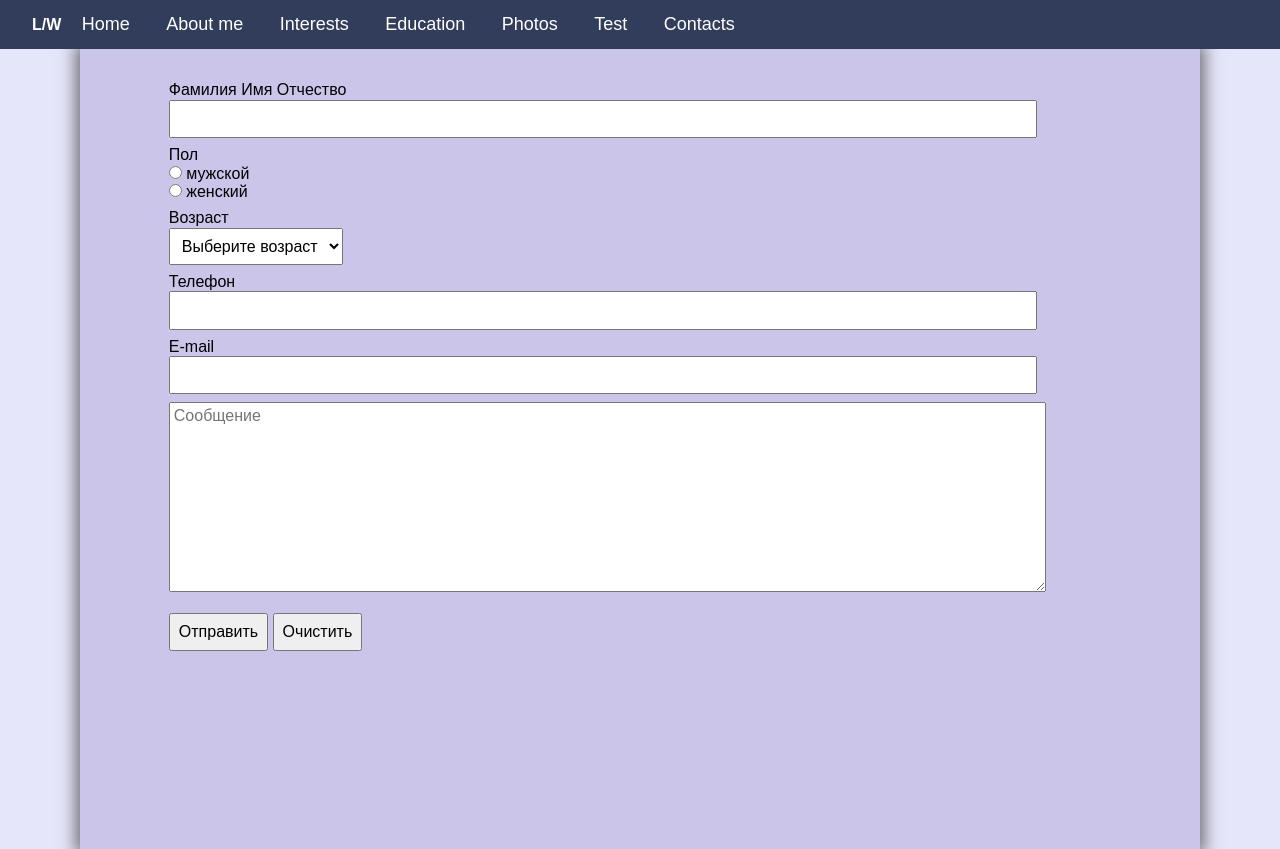
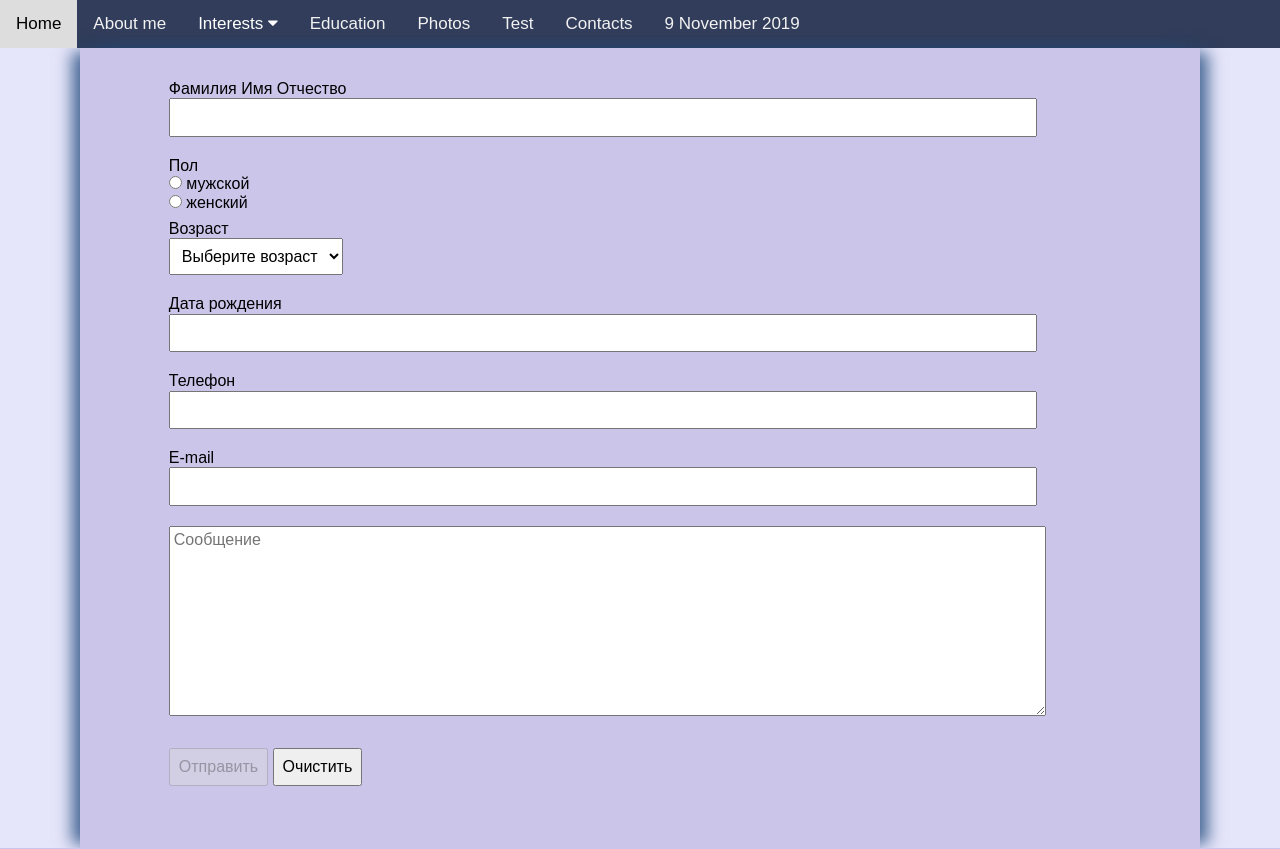
Before and after one commit to CraftCoderr/web_labs, a PHP site: page /contacts.html in a window 1280 px wide. Run offline with PHP 8.4, Linux system fonts and the light colour scheme.

Commit message:
Пункты 1,2,3,4 ЛР 3

```diff
--- a/contacts.html
+++ b/contacts.html
@@ -15,11 +15,12 @@
 
     <main>
         <form name="contactform" onsubmit="validation()" action="mailto:n-klyshko@mail.ru" method="get" enctype="text/plain">
-            <div class="field">
+            <div class="field" id="field-fio">
                 <label for="fio">Фамилия Имя Отчество</label>
                 <input type="text" id="fio" name="fio">
+                <div id="errorbox-fio"></div>
             </div>
-            <div class="field">
+            <div class="field" id="field-gender">
                 <label>Пол</label>
                 <div>
                     <input type="radio" id="radio1" name="gender">
@@ -29,24 +30,59 @@
                     <input type="radio" id="radio2" name="gender">
                     <label for="radio2">женский</label>
                 </div>
+                <div id="errorbox-gender"></div>
             </div>
-            <div class="field">
+            <div class="field" id="field-dob">
                 <label for="age">Возраст</label>
                 <select id="age" name="age">
                     <option disabled selected>Выберите возраст</option>
                 </select>
+                <div id="errorbox-age"></div>
+            </div>
+            <div class="field">
+                <label for="dob">Дата рождения</label>
+                <input type="text" id="dob" name="dob" autocomplete="off">
+                <div class="calendar" id="calendar">
+                    <div class="calendar-header">
+                        <div>
+                            <select id="calendar-month"></select>
+                            <select id="calendar-year"></select>
+                        </div>
+                    </div>
+                    <table class="calendar-days">
+                        <tr>
+                            <th>Su</th>
+                            <th>Mo</th>
+                            <th>Tu</th>
+                            <th>We</th>
+                            <th>Th</th>
+                            <th>Fr</th>
+                            <th>Sa</th>
+                        </tr>
+                        <tr id="week1"></tr>
+                        <tr id="week2"></tr>
+                        <tr id="week3"></tr>
+                        <tr id="week4"></tr>
+                        <tr id="week5"></tr>
+                        <tr id="week6"></tr>
+                    </table>
+                </div>
+                <div id="errorbox-dob"></div>
             </div>
             <div class="field">
                 <label for="phone">Телефон</label>
                 <input type="text" id="phone" name="phone">
+                <div id="errorbox-phone"></div>
             </div>
             <div class="field">
                 <label for="email">E-mail</label>
                 <input type="text" id="email" name="email">
+                <div id="errorbox-email"></div>
             </div>
-            <textarea placeholder="Сообщение" name="message"></textarea>
+            <textarea placeholder="Сообщение" name="message" id="message"></textarea>
+            <div id="errorbox-message"></div>
             <p>
-                <input type="submit" value="Отправить">
+                <input disabled id="submitbtn" type="submit" value="Отправить">
                 <input type="reset" value="Очистить">
             </p>
         </form>
@@ -59,17 +95,18 @@
     <script src="js/jquery-3.4.1.js"></script>
     <script src="js/header.js"></script>
     <script src="js/validation.js"></script>
+    <script src="js/calendar.js"></script>
     <script>
-        var ageSelect = document.getElementById("age");
+        var ageSelect = document.getElementById("age")
         for (var i = 1; i <= 100; i++) {
-            var option = document.createElement("option");
-            option.value = i;
-            option.text = i;
-            ageSelect.appendChild(option);
+            var option = document.createElement("option")
+            option.value = i
+            option.text = i
+            ageSelect.appendChild(option)
         }
 
         function validateEmpty(value) {
-            return !($.trim(value) == '');
+            return !($.trim(value) == '')
         }
 
         function validateAge(value) {
@@ -78,19 +115,19 @@
 
         function validateFIO(value) {
             var words = value.split(' ');
-            return words.length == 3 && words.every((val, i, arr) => val.length > 0);
+            return words.length == 3 && words.every((val, i, arr) => val.length > 0)
         }
 
         function validatePhone(value) {
             if (!(value.length >= 10 && value.length <= 12 && value[0] == '+' && (value[1] == '7' || value[1] == '3'))) {
-                return false;
+                return false
             }
             for (var i = 2; i < value.length; i++) {
                 if (value[i] < '0' || value[i] > '9') {
-                    return false;
+                    return false
                 }
             }
-            return true;
+            return true
         }
 
         var validations = {
@@ -116,6 +153,12 @@
                     validation: validateAge
                 }
             ],
+            "dob": [
+                {
+                    message: "Дата рождения не заполнена",
+                    validation: (value) => { return parseDate(value) !== undefined}
+                }
+            ],
             "phone": [
                 {
                     message: "Неправильный формат телефона",
@@ -136,9 +179,49 @@
             ]
         }
 
-        var form = document.forms["contactform"];
+        errorboxes = {}
+
+        function setupValidation(validations) {
+            for (var key in validations) {
+                var element = document.getElementById(key)
+                console.log(key)
+                if (element !== null) {
+                    console.log('not null')
+                    var errorbox = document.getElementById('errorbox-' + key)
+                    errorbox.classList.add('errorbox')
+                    errorbox.style.visibility = 'hidden'
+                    errorboxes[key] = errorbox
+                    fieldValidation = (event) => {
+                        var element = event.target
+                        var key = element.id
+                        var fieldValidations = validations[key]
+                        var errorbox = errorboxes[key]
+                        for (var i = 0; i < fieldValidations.length; i++) {
+                            var validation = fieldValidations[i]
+                            if (validation.validation(element.value)) {
+                                element.classList.remove('invalid')
+                                element.classList.add('valid')
+                                errorbox.style.visibility = 'hidden'
+                            } else {
+                                errorbox.innerText = validation.message
+                                errorbox.style.visibility = 'visible'
+                                element.classList.remove('valid')
+                                element.classList.add('invalid')
+                                break
+                            }
+                        }
+                        document.getElementById('submitbtn').disabled = !validateForm(form, validations, false)
+                    }
+                    element.addEventListener('keyup', fieldValidation, false)
+                    element.addEventListener('change', fieldValidation, false)
+                }
+            }
+        }
+        setupValidation(validations)
+
+        var form = document.forms['contactform'];
         function validation() {
-            validateForm(form, validations);
+
         }
     </script>
 </body>
--- a/css/colors.css
+++ b/css/colors.css
@@ -2,4 +2,5 @@
   --main-bg-color: #CBC5EA;
   --primary-color:  #313D5A;
   --secondary-color: #73628A;
+  --accent-color: #5046d6;
 }
--- a/css/header.css
+++ b/css/header.css
@@ -1,61 +1,131 @@
 @import "colors.css";
 
-#nav-bar {
+.topnav {
   overflow: hidden;
   background-color: var(--primary-color);
-  position: relative;
-  color: white;
-  font-size: 16px;
-  /* box-shadow: 0 10px 10px rgba(0, 0, 0, 0.5);
-  margin-bottom: 2rem; */
 }
 
-#nav-bar a {
+.topnav a {
+  float: left;
+  display: block;
+  color: #f2f2f2;
+  text-align: center;
+  padding: 14px 16px;
+  text-decoration: none;
+  font-size: 17px;
+}
+
+.active {
+  background-color: var(--accent-color);
+  color: white;
+}
+
+.dropdown {
+  float: left;
+  overflow: hidden;
+}
+
+.dropdown .dropbtn {
+  font-size: 17px;
+  border: none;
+  outline: none;
   color: white;
   padding: 14px 16px;
+  background-color: inherit;
+  font-family: inherit;
+  margin: 0;
+}
+
+.dropdown-content {
+  display: none;
+  position: absolute;
+  background-color: #f9f9f9;
+  min-width: 160px;
+  box-shadow: 0px 8px 16px 0px rgba(0, 0, 0, 0.2);
+  z-index: 1;
+}
+
+.dropdown-content a {
+  float: none;
+  color: black;
+  padding: 12px 16px;
   text-decoration: none;
-  font-size: 18px;
+  display: block;
+  text-align: left;
+}
+
+.topnav a:hover,
+.dropdown:hover .dropbtn {
+  background-color: #ddd;
+  color: black;
+}
+
+.dropdown-content a:hover {
+  background-color: #ddd;
+  color: black;
+}
+
+.dropdown:hover .dropdown-content {
   display: block;
 }
 
-#nav-bar a.icon {
-  background: black;
+.topnav {
+  line-height: normal;
+}
+
+.topnav a:not(:first-child),
+.dropdown .dropbtn {
+  display: none;
+}
+
+.topnav a.icon {
+  float: right;
   display: block;
+}
+
+.topnav.responsive {
+  position: relative;
+}
+
+.topnav.responsive .icon {
   position: absolute;
   right: 0;
   top: 0;
 }
 
-#nav-bar a:hover {
-  background-color: #ddd;
-  color: black;
+.topnav.responsive a {
+  float: none;
+  display: block;
+  text-align: left;
 }
 
-#nav {
-  display: none;
+.topnav.responsive .dropdown {
+  float: none;
 }
 
-#logo {
+.topnav.responsive .dropdown-content {
+  position: relative;
+}
+
+.topnav.responsive .dropdown .dropbtn {
+  display: block;
+  width: 100%;
+  text-align: left;
+}
+
+.topnav a#timer:hover {
+  background-color: inherit;
+  color: white;
   font-weight: bold;
-  margin-top: 15px;
-  margin-bottom: 15px;
-  margin-left: 32px;
 }
 
 @media screen and (min-width: 768px) {
-  #nav-bar a.icon {
+  .topnav a:not(:first-child),
+  .dropdown .dropbtn {
+    display: block;
+  }
+
+  .topnav a.icon {
     display: none;
   }
-
-  #nav-bar a {
-    display: inline-block;
-  }
-
-  #logo {
-    display: inline-block;
-  }
-
-  #nav {
-    display: inline-block;
-  }
 }
--- a/css/main.css
+++ b/css/main.css
@@ -24,7 +24,8 @@ main {
   padding:32px 1%;
   margin: 0 auto;
   background-color: var(--main-bg-color);
-  box-shadow: 0 0 15px 5px rgba(0,0,0,0.5);
+  box-shadow: 0 9px 0px 0px rgba(255,255,255,0), 0 -9px 0px 0px rgba(255,255,255,0), 12px 0 15px -4px rgba(31, 73, 125, 0.8), -12px 0 15px -4px rgba(31, 73, 125, 0.8);
+  /* box-shadow: 0 0 15px 5px rgba(0,0,0,0.5); */
 }
 
 @media screen and (min-width: 768px) {
--- a/header.html
+++ b/header.html
@@ -1,24 +1,28 @@
-<!DOCTYPE html>
-<html lang="en">
-<head>
-    <meta charset="UTF-8">
-    <title>header</title>
-</head>
-<body>
-    <nav id="nav-bar">
-        <p id="logo">L/W</p>
-        <div id="nav">
-            <a href="index.html">Home</a>
-            <a href="aboutme.html">About me</a>
-            <a href="interests.html">Interests</a>
-            <a href="education.html">Education</a>
-            <a href="photos.html">Photos</a>
-            <a href="test.html">Test</a>
-            <a href="contacts.html">Contacts</a>
-        </div>
-        <a href="javascript:void(0);" class="icon" onclick="toggleNav()">
-            <i class="fa fa-bars"></i>
-        </a>
-    </nav>
-</body>
-</html>
+<nav class="topnav" id="mainNav">
+  <a id="index" class="active" href="index.html">Home</a>
+  <a id="aboutme" href="aboutme.html">About me</a>
+  <div class="dropdown">
+    <button class="dropbtn">
+        Interests
+        <i class="fa fa-caret-down"></i>
+    </button>
+    <div class="dropdown-content">
+        <a href="interests.html#hobby">Hobby</a>
+        <a href="interests.html#book">Book</a>
+        <a href="interests.html#music">Music</a>
+        <a href="interests.html#film">Film</a>
+    </div>
+  </div>
+  <a id="education" href="education.html">Education</a>
+  <a id="photos" href="photos.html">Photos</a>
+  <a id="test" href="test.html">Test</a>
+  <a id="contacts" href="contacts.html">Contacts</a>
+  <a id="timer" href="https://time100.ru/"></a>
+  <a
+    href="javascript:void(0);"
+    style="font-size:15px;"
+    class="icon"
+    onclick="toggleNav()"
+    >&#9776;</a
+  >
+</nav>
```
Also changed, not shown: css/contacts.css (+79 -0 lines), js/calendar.js (added, +158 -0 lines), js/header.js (+16 -4 lines), js/validation.js (+8 -6 lines).
